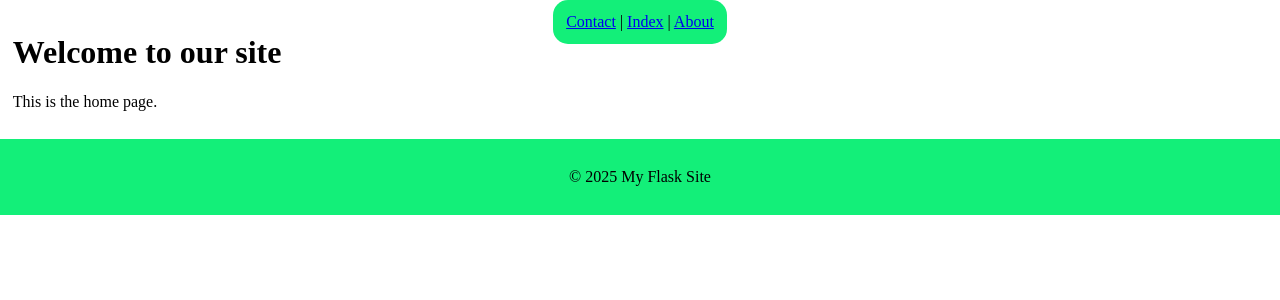
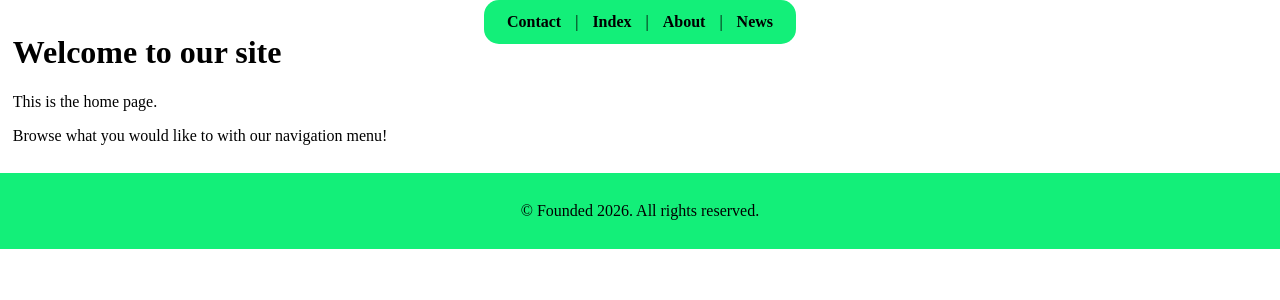
Before and after one commit to joelwassberg-ctrl/baseFlask, a Flask app: page / in a window 1280 px wide. Shown: the top 300 px of the page. Run offline with Flask 3, Linux system fonts and the light colour scheme.

Commit message:
Added news.html och lite css

```diff
--- a/app.py
+++ b/app.py
@@ -17,5 +17,9 @@ def about():
 def contact():
     return render_template('contact.html')
 
+@app.route('/news')
+def news():
+    return render_template('news.html')
+
 if __name__ == '__main__':
     app.run(debug=True, host='0.0.0.0')
--- a/static/style.css
+++ b/static/style.css
@@ -15,6 +15,16 @@ nav {
     margin:auto;
     border-radius: 15px;
 }
+nav a {
+    text-decoration: none;
+    color: black;
+    font-weight: bold;
+    margin: 0 10px;
+    transition: 0.3s;
+}
+nav a:hover {
+    color: blue;
+}
 main {
     padding: 1%;
 }
--- a/templates/base.html
+++ b/templates/base.html
@@ -14,13 +14,14 @@
       <nav>
         <a href="/contact">Contact</a> |
         <a href="/">Index</a> |
-        <a href="/about">About</a>
+        <a href="/about">About</a> |
+        <a href="/news">News</a>
       </nav>
     </header>
     <!-- Innehåll i nedanstående rad ges av specifika html-filer -->
     <main>{% block content %}{% endblock %}</main>
     <footer>
-      <p>&copy; 2025 My Flask Site</p>
+      <p>&copy; Founded 2026. All rights reserved.</p>
     </footer>
   </body>
 
--- a/templates/index.html
+++ b/templates/index.html
@@ -3,4 +3,5 @@
 {% block content %}
     <h1>Welcome to our site</h1>
     <p>This is the home page.</p>
+    <p>Browse what you would like to with our navigation menu!</p>
 {% endblock %}
```
Also changed, not shown: templates/news.html (added, +11 -0 lines).
